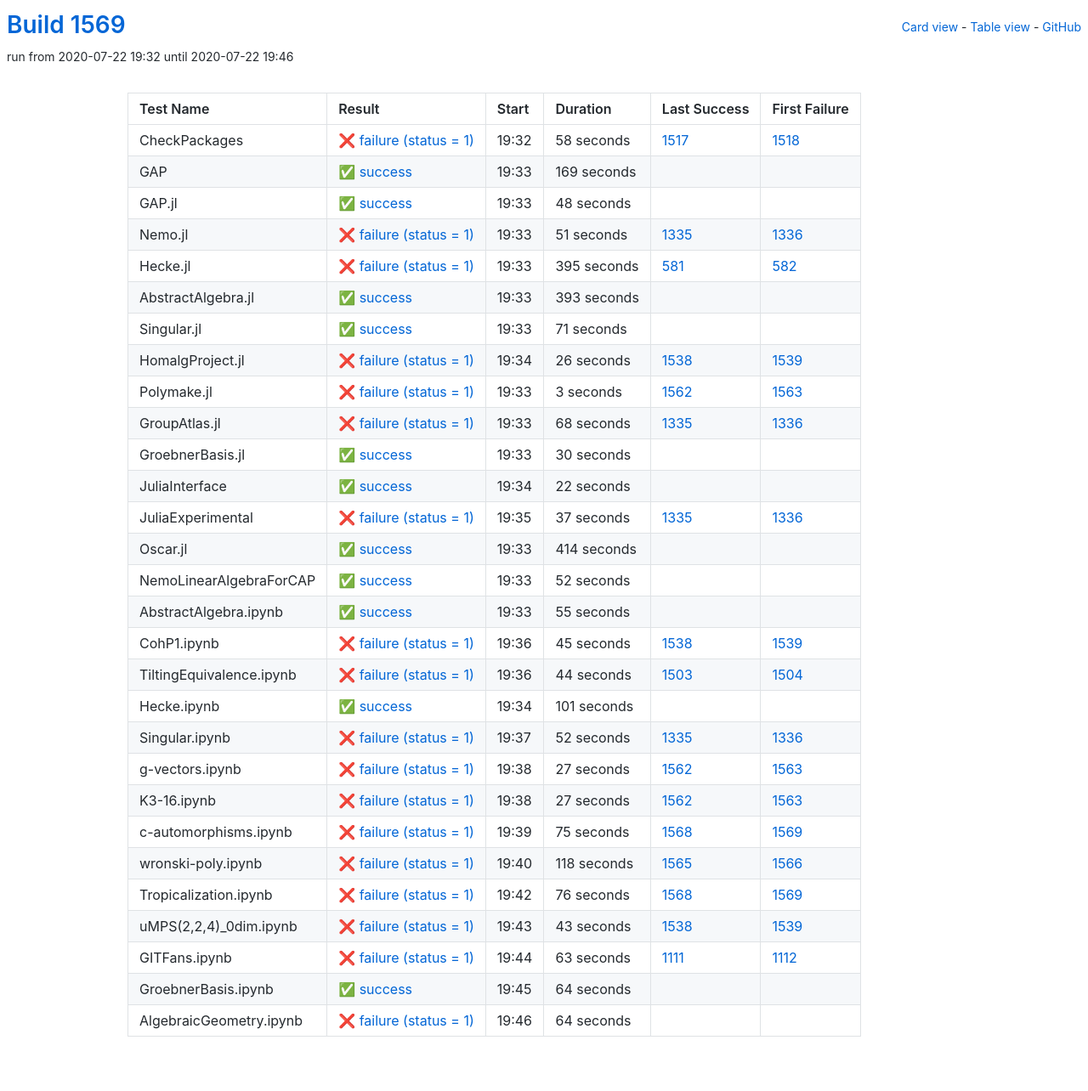
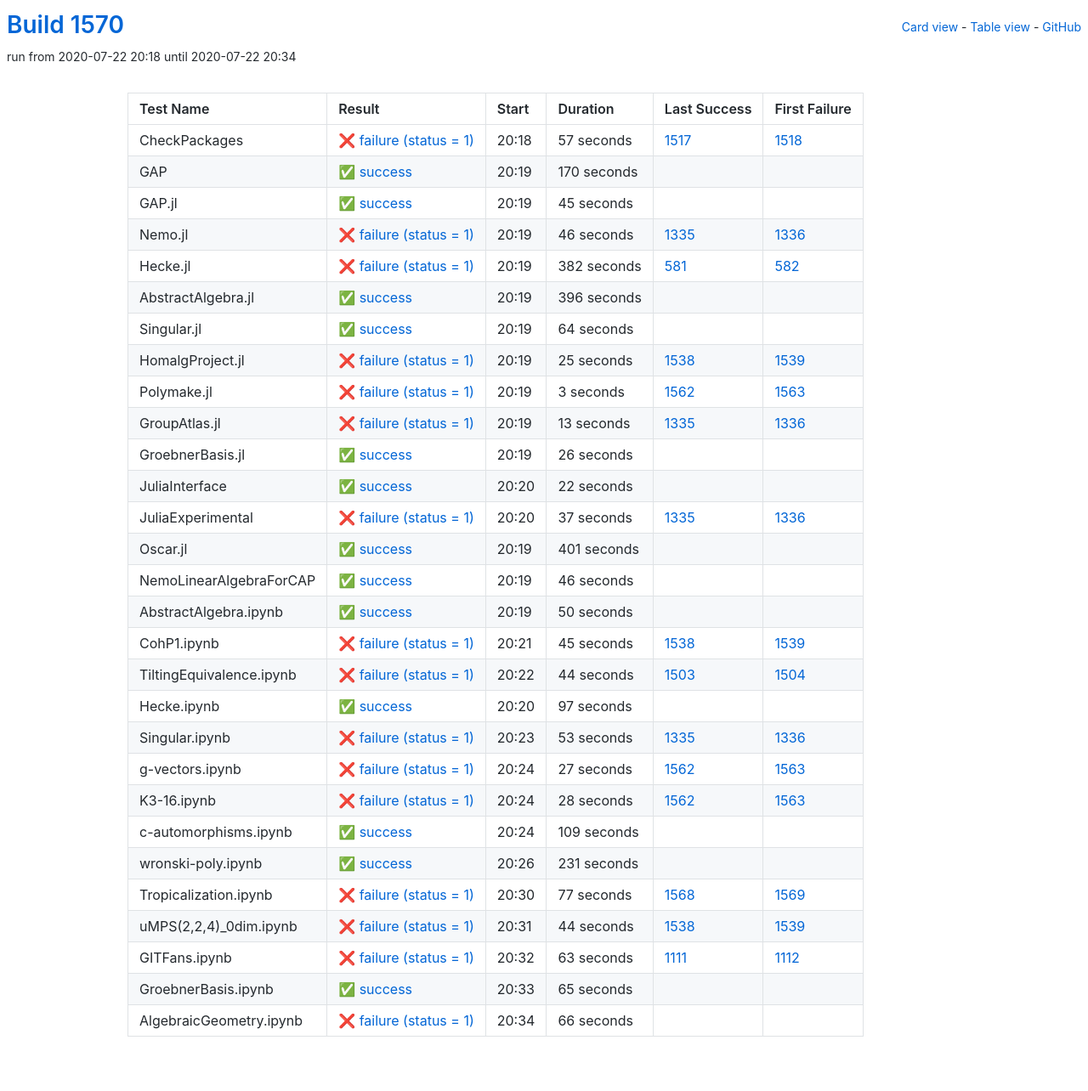
Before and after one commit to oscar-system/oscar-ci-status-1.4, a Jekyll site: the page built from table.html, in a window 1280 px wide. Shown: the whole page at 85% size. Built offline with Jekyll 4.4.1, drawn with Linux system fonts in a browser that asks for light colours.

Commit message:
Build #1570

```diff
--- a/_data/ci.yml
+++ b/_data/ci.yml
@@ -1,6 +1,6 @@
 ---
-build: 1569
-build_url: https://oscarci.mathematik.uni-kl.de/job/oscar-julia-1.4/1569/
+build: 1570
+build_url: https://oscarci.mathematik.uni-kl.de/job/oscar-julia-1.4/1570/
 job: oscar-julia-1.4
 organization: oscar-system
 repo: oscar-ci-status-1.4
@@ -8,104 +8,104 @@ repourl: https://github.com/oscar-system/oscar-ci-status-1.4
 tests:
 - name: CheckPackages
   id: checkpackages
-  log: https://oscarci.mathematik.uni-kl.de/job/oscar-julia-1.4/1569/artifact/logs/build-1569/CheckPackages.log
-  start: 2020-07-22 19:32
+  log: https://oscarci.mathematik.uni-kl.de/job/oscar-julia-1.4/1570/artifact/logs/build-1570/CheckPackages.log
+  start: 2020-07-22 20:18
   success: false
   exitcode: 1
   status: failure
-  duration: 58
+  duration: 57
   last_success: 1517
   last_success_url: https://oscarci.mathematik.uni-kl.de/job/oscar-julia-1.4/1517/
   first_failure: 1518
   first_failure_url: https://oscarci.mathematik.uni-kl.de/job/oscar-julia-1.4/1518/
 - name: GAP
   id: gap
-  log: https://oscarci.mathematik.uni-kl.de/job/oscar-julia-1.4/1569/artifact/logs/build-1569/GAP.log
-  start: 2020-07-22 19:33
+  log: https://oscarci.mathematik.uni-kl.de/job/oscar-julia-1.4/1570/artifact/logs/build-1570/GAP.log
+  start: 2020-07-22 20:19
   success: true
   exitcode: 0
   status: success
-  duration: 169
+  duration: 170
   last_success: false
   last_success_url:
   first_failure: false
   first_failure_url:
 - name: GAP.jl
   id: gap-jl
-  log: https://oscarci.mathematik.uni-kl.de/job/oscar-julia-1.4/1569/artifact/logs/build-1569/GAP.jl.log
-  start: 2020-07-22 19:33
+  log: https://oscarci.mathematik.uni-kl.de/job/oscar-julia-1.4/1570/artifact/logs/build-1570/GAP.jl.log
+  start: 2020-07-22 20:19
   success: true
   exitcode: 0
   status: success
-  duration: 48
+  duration: 45
   last_success: false
   last_success_url:
   first_failure: false
   first_failure_url:
 - name: Nemo.jl
   id: nemo-jl
-  log: https://oscarci.mathematik.uni-kl.de/job/oscar-julia-1.4/1569/artifact/logs/build-1569/Nemo.jl.log
-  start: 2020-07-22 19:33
+  log: https://oscarci.mathematik.uni-kl.de/job/oscar-julia-1.4/1570/artifact/logs/build-1570/Nemo.jl.log
+  start: 2020-07-22 20:19
   success: false
   exitcode: 1
   status: failure
-  duration: 51
+  duration: 46
   last_success: 1335
   last_success_url: https://oscarci.mathematik.uni-kl.de/job/oscar-julia-1.4/1335/
   first_failure: 1336
   first_failure_url: https://oscarci.mathematik.uni-kl.de/job/oscar-julia-1.4/1336/
 - name: Hecke.jl
   id: hecke-jl
-  log: https://oscarci.mathematik.uni-kl.de/job/oscar-julia-1.4/1569/artifact/logs/build-1569/Hecke.jl.log
-  start: 2020-07-22 19:33
+  log: https://oscarci.mathematik.uni-kl.de/job/oscar-julia-1.4/1570/artifact/logs/build-1570/Hecke.jl.log
+  start: 2020-07-22 20:19
   success: false
   exitcode: 1
   status: failure
-  duration: 395
+  duration: 382
   last_success: 581
   last_success_url: https://oscarci.mathematik.uni-kl.de/job/oscar-julia-1.4/581/
   first_failure: 582
   first_failure_url: https://oscarci.mathematik.uni-kl.de/job/oscar-julia-1.4/582/
 - name: AbstractAlgebra.jl
   id: abstractalgebra-jl
-  log: https://oscarci.mathematik.uni-kl.de/job/oscar-julia-1.4/1569/artifact/logs/build-1569/AbstractAlgebra.jl.log
-  start: 2020-07-22 19:33
+  log: https://oscarci.mathematik.uni-kl.de/job/oscar-julia-1.4/1570/artifact/logs/build-1570/AbstractAlgebra.jl.log
+  start: 2020-07-22 20:19
   success: true
   exitcode: 0
   status: success
-  duration: 393
+  duration: 396
   last_success: false
   last_success_url:
   first_failure: false
   first_failure_url:
 - name: Singular.jl
   id: singular-jl
-  log: https://oscarci.mathematik.uni-kl.de/job/oscar-julia-1.4/1569/artifact/logs/build-1569/Singular.jl.log
-  start: 2020-07-22 19:33
+  log: https://oscarci.mathematik.uni-kl.de/job/oscar-julia-1.4/1570/artifact/logs/build-1570/Singular.jl.log
+  start: 2020-07-22 20:19
   success: true
   exitcode: 0
   status: success
-  duration: 71
+  duration: 64
   last_success: false
   last_success_url:
   first_failure: false
   first_failure_url:
 - name: HomalgProject.jl
   id: homalgproject-jl
-  log: https://oscarci.mathematik.uni-kl.de/job/oscar-julia-1.4/1569/artifact/logs/build-1569/HomalgProject.jl.log
-  start: 2020-07-22 19:34
+  log: https://oscarci.mathematik.uni-kl.de/job/oscar-julia-1.4/1570/artifact/logs/build-1570/HomalgProject.jl.log
+  start: 2020-07-22 20:19
   success: false
   exitcode: 1
   status: failure
-  duration: 26
+  duration: 25
   last_success: 1538
   last_success_url: https://oscarci.mathematik.uni-kl.de/job/oscar-julia-1.4/1538/
   first_failure: 1539
   first_failure_url: https://oscarci.mathematik.uni-kl.de/job/oscar-julia-1.4/1539/
 - name: Polymake.jl
   id: polymake-jl
-  log: https://oscarci.mathematik.uni-kl.de/job/oscar-julia-1.4/1569/artifact/logs/build-1569/Polymake.jl.log
-  start: 2020-07-22 19:33
+  log: https://oscarci.mathematik.uni-kl.de/job/oscar-julia-1.4/1570/artifact/logs/build-1570/Polymake.jl.log
+  start: 2020-07-22 20:19
   success: false
   exitcode: 1
   status: failure
@@ -116,32 +116,32 @@ tests:
   first_failure_url: https://oscarci.mathematik.uni-kl.de/job/oscar-julia-1.4/1563/
 - name: GroupAtlas.jl
   id: groupatlas-jl
-  log: https://oscarci.mathematik.uni-kl.de/job/oscar-julia-1.4/1569/artifact/logs/build-1569/GroupAtlas.jl.log
-  start: 2020-07-22 19:33
+  log: https://oscarci.mathematik.uni-kl.de/job/oscar-julia-1.4/1570/artifact/logs/build-1570/GroupAtlas.jl.log
+  start: 2020-07-22 20:19
   success: false
   exitcode: 1
   status: failure
-  duration: 68
+  duration: 13
   last_success: 1335
   last_success_url: https://oscarci.mathematik.uni-kl.de/job/oscar-julia-1.4/1335/
   first_failure: 1336
   first_failure_url: https://oscarci.mathematik.uni-kl.de/job/oscar-julia-1.4/1336/
 - name: GroebnerBasis.jl
   id: groebnerbasis-jl
-  log: https://oscarci.mathematik.uni-kl.de/job/oscar-julia-1.4/1569/artifact/logs/build-1569/GroebnerBasis.jl.log
-  start: 2020-07-22 19:33
+  log: https://oscarci.mathematik.uni-kl.de/job/oscar-julia-1.4/1570/artifact/logs/build-1570/GroebnerBasis.jl.log
+  start: 2020-07-22 20:19
   success: true
   exitcode: 0
   status: success
-  duration: 30
+  duration: 26
   last_success: false
   last_success_url:
   first_failure: false
   first_failure_url:
 - name: JuliaInterface
   id: juliainterface
-  log: https://oscarci.mathematik.uni-kl.de/job/oscar-julia-1.4/1569/artifact/logs/build-1569/JuliaInterface.log
-  start: 2020-07-22 19:34
+  log: https://oscarci.mathematik.uni-kl.de/job/oscar-julia-1.4/1570/artifact/logs/build-1570/JuliaInterface.log
+  start: 2020-07-22 20:20
   success: true
   exitcode: 0
   status: success
@@ -152,8 +152,8 @@ tests:
   first_failure_url:
 - name: JuliaExperimental
   id: juliaexperimental
-  log: https://oscarci.mathematik.uni-kl.de/job/oscar-julia-1.4/1569/artifact/logs/build-1569/JuliaExperimental.log
-  start: 2020-07-22 19:35
+  log: https://oscarci.mathematik.uni-kl.de/job/oscar-julia-1.4/1570/artifact/logs/build-1570/JuliaExperimental.log
+  start: 2020-07-22 20:20
   success: false
   exitcode: 1
   status: failure
@@ -164,44 +164,44 @@ tests:
   first_failure_url: https://oscarci.mathematik.uni-kl.de/job/oscar-julia-1.4/1336/
 - name: Oscar.jl
   id: oscar-jl
-  log: https://oscarci.mathematik.uni-kl.de/job/oscar-julia-1.4/1569/artifact/logs/build-1569/Oscar.jl.log
-  start: 2020-07-22 19:33
+  log: https://oscarci.mathematik.uni-kl.de/job/oscar-julia-1.4/1570/artifact/logs/build-1570/Oscar.jl.log
+  start: 2020-07-22 20:19
   success: true
   exitcode: 0
   status: success
-  duration: 414
+  duration: 401
   last_success: false
   last_success_url:
   first_failure: false
   first_failure_url:
 - name: NemoLinearAlgebraForCAP
   id: nemolinearalgebraforcap
-  log: https://oscarci.mathematik.uni-kl.de/job/oscar-julia-1.4/1569/artifact/logs/build-1569/NemoLinearAlgebraForCAP.log
-  start: 2020-07-22 19:33
+  log: https://oscarci.mathematik.uni-kl.de/job/oscar-julia-1.4/1570/artifact/logs/build-1570/NemoLinearAlgebraForCAP.log
+  start: 2020-07-22 20:19
   success: true
   exitcode: 0
   status: success
-  duration: 52
+  duration: 46
   last_success: false
   last_success_url:
   first_failure: false
   first_failure_url:
 - name: AbstractAlgebra.ipynb
   id: abstractalgebra-ipynb
-  log: https://oscarci.mathematik.uni-kl.de/job/oscar-julia-1.4/1569/artifact/logs/build-1569/AbstractAlgebra.ipynb.log
-  start: 2020-07-22 19:33
+  log: https://oscarci.mathematik.uni-kl.de/job/oscar-julia-1.4/1570/artifact/logs/build-1570/AbstractAlgebra.ipynb.log
+  start: 2020-07-22 20:19
   success: true
   exitcode: 0
   status: success
-  duration: 55
+  duration: 50
   last_success: false
   last_success_url:
   first_failure: false
   first_failure_url:
 - name: CohP1.ipynb
   id: cohp1-ipynb
-  log: https://oscarci.mathematik.uni-kl.de/job/oscar-julia-1.4/1569/artifact/logs/build-1569/CohP1.ipynb.log
-  start: 2020-07-22 19:36
+  log: https://oscarci.mathematik.uni-kl.de/job/oscar-julia-1.4/1570/artifact/logs/build-1570/CohP1.ipynb.log
+  start: 2020-07-22 20:21
   success: false
   exitcode: 1
   status: failure
@@ -212,8 +212,8 @@ tests:
   first_failure_url: https://oscarci.mathematik.uni-kl.de/job/oscar-julia-1.4/1539/
 - name: TiltingEquivalence.ipynb
   id: tiltingequivalence-ipynb
-  log: https://oscarci.mathematik.uni-kl.de/job/oscar-julia-1.4/1569/artifact/logs/build-1569/TiltingEquivalence.ipynb.log
-  start: 2020-07-22 19:36
+  log: https://oscarci.mathematik.uni-kl.de/job/oscar-julia-1.4/1570/artifact/logs/build-1570/TiltingEquivalence.ipynb.log
+  start: 2020-07-22 20:22
   success: false
   exitcode: 1
   status: failure
@@ -224,32 +224,32 @@ tests:
   first_failure_url: https://oscarci.mathematik.uni-kl.de/job/oscar-julia-1.4/1504/
 - name: Hecke.ipynb
   id: hecke-ipynb
-  log: https://oscarci.mathematik.uni-kl.de/job/oscar-julia-1.4/1569/artifact/logs/build-1569/Hecke.ipynb.log
-  start: 2020-07-22 19:34
+  log: https://oscarci.mathematik.uni-kl.de/job/oscar-julia-1.4/1570/artifact/logs/build-1570/Hecke.ipynb.log
+  start: 2020-07-22 20:20
   success: true
   exitcode: 0
   status: success
-  duration: 101
+  duration: 97
   last_success: false
   last_success_url:
   first_failure: false
   first_failure_url:
 - name: Singular.ipynb
   id: singular-ipynb
-  log: https://oscarci.mathematik.uni-kl.de/job/oscar-julia-1.4/1569/artifact/logs/build-1569/Singular.ipynb.log
-  start: 2020-07-22 19:37
+  log: https://oscarci.mathematik.uni-kl.de/job/oscar-julia-1.4/1570/artifact/logs/build-1570/Singular.ipynb.log
+  start: 2020-07-22 20:23
   success: false
   exitcode: 1
   status: failure
-  duration: 52
+  duration: 53
   last_success: 1335
   last_success_url: https://oscarci.mathematik.uni-kl.de/job/oscar-julia-1.4/1335/
   first_failure: 1336
   first_failure_url: https://oscarci.mathematik.uni-kl.de/job/oscar-julia-1.4/1336/
 - name: g-vectors.ipynb
   id: g-vectors-ipynb
-  log: https://oscarci.mathematik.uni-kl.de/job/oscar-julia-1.4/1569/artifact/logs/build-1569/g-vectors.ipynb.log
-  start: 2020-07-22 19:38
+  log: https://oscarci.mathematik.uni-kl.de/job/oscar-julia-1.4/1570/artifact/logs/build-1570/g-vectors.ipynb.log
+  start: 2020-07-22 20:24
   success: false
   exitcode: 1
   status: failure
@@ -260,68 +260,68 @@ tests:
   first_failure_url: https://oscarci.mathematik.uni-kl.de/job/oscar-julia-1.4/1563/
 - name: K3-16.ipynb
   id: k3-16-ipynb
-  log: https://oscarci.mathematik.uni-kl.de/job/oscar-julia-1.4/1569/artifact/logs/build-1569/K3-16.ipynb.log
-  start: 2020-07-22 19:38
+  log: https://oscarci.mathematik.uni-kl.de/job/oscar-julia-1.4/1570/artifact/logs/build-1570/K3-16.ipynb.log
+  start: 2020-07-22 20:24
   success: false
   exitcode: 1
   status: failure
-  duration: 27
+  duration: 28
   last_success: 1562
   last_success_url: https://oscarci.mathematik.uni-kl.de/job/oscar-julia-1.4/1562/
   first_failure: 1563
   first_failure_url: https://oscarci.mathematik.uni-kl.de/job/oscar-julia-1.4/1563/
 - name: c-automorphisms.ipynb
   id: c-automorphisms-ipynb
-  log: https://oscarci.mathematik.uni-kl.de/job/oscar-julia-1.4/1569/artifact/logs/build-1569/c-automorphisms.ipynb.log
-  start: 2020-07-22 19:39
+  log: https://oscarci.mathematik.uni-kl.de/job/oscar-julia-1.4/1570/artifact/logs/build-1570/c-automorphisms.ipynb.log
+  start: 2020-07-22 20:24
+  success: true
+  exitcode: 0
+  status: success
+  duration: 109
+  last_success: false
+  last_success_url:
+  first_failure: false
+  first_failure_url:
+- name: wronski-poly.ipynb
+  id: wronski-poly-ipynb
+  log: https://oscarci.mathematik.uni-kl.de/job/oscar-julia-1.4/1570/artifact/logs/build-1570/wronski-poly.ipynb.log
+  start: 2020-07-22 20:26
+  success: true
+  exitcode: 0
+  status: success
+  duration: 231
+  last_success: false
+  last_success_url:
+  first_failure: false
+  first_failure_url:
+- name: Tropicalization.ipynb
+  id: tropicalization-ipynb
+  log: https://oscarci.mathematik.uni-kl.de/job/oscar-julia-1.4/1570/artifact/logs/build-1570/Tropicalization.ipynb.log
+  start: 2020-07-22 20:30
   success: false
   exitcode: 1
   status: failure
-  duration: 75
-  last_success: 1568
-  last_success_url: https://oscarci.mathematik.uni-kl.de/job/oscar-julia-1.4/1568/
-  first_failure: 1569
-  first_failure_url: https://oscarci.mathematik.uni-kl.de/job/oscar-julia-1.4/1569/
-- name: wronski-poly.ipynb
-  id: wronski-poly-ipynb
-  log: https://oscarci.mathematik.uni-kl.de/job/oscar-julia-1.4/1569/artifact/logs/build-1569/wronski-poly.ipynb.log
-  start: 2020-07-22 19:40
-  success: false
-  exitcode: 1
-  status: failure
-  duration: 118
-  last_success: 1565
-  last_success_url: https://oscarci.mathematik.uni-kl.de/job/oscar-julia-1.4/1565/
-  first_failure: 1566
-  first_failure_url: https://oscarci.mathematik.uni-kl.de/job/oscar-julia-1.4/1566/
-- name: Tropicalization.ipynb
-  id: tropicalization-ipynb
-  log: https://oscarci.mathematik.uni-kl.de/job/oscar-julia-1.4/1569/artifact/logs/build-1569/Tropicalization.ipynb.log
-  start: 2020-07-22 19:42
-  success: false
-  exitcode: 1
-  status: failure
-  duration: 76
+  duration: 77
   last_success: 1568
   last_success_url: https://oscarci.mathematik.uni-kl.de/job/oscar-julia-1.4/1568/
   first_failure: 1569
   first_failure_url: https://oscarci.mathematik.uni-kl.de/job/oscar-julia-1.4/1569/
 - name: uMPS(2,2,4)_0dim.ipynb
   id: umps-2-2-4-0dim-ipynb
-  log: https://oscarci.mathematik.uni-kl.de/job/oscar-julia-1.4/1569/artifact/logs/build-1569/uMPS-2-2-4-_0dim.ipynb.log
-  start: 2020-07-22 19:43
+  log: https://oscarci.mathematik.uni-kl.de/job/oscar-julia-1.4/1570/artifact/logs/build-1570/uMPS-2-2-4-_0dim.ipynb.log
+  start: 2020-07-22 20:31
   success: false
   exitcode: 1
   status: failure
-  duration: 43
+  duration: 44
   last_success: 1538
   last_success_url: https://oscarci.mathematik.uni-kl.de/job/oscar-julia-1.4/1538/
   first_failure: 1539
   first_failure_url: https://oscarci.mathematik.uni-kl.de/job/oscar-julia-1.4/1539/
 - name: GITFans.ipynb
   id: gitfans-ipynb
-  log: https://oscarci.mathematik.uni-kl.de/job/oscar-julia-1.4/1569/artifact/logs/build-1569/GITFans.ipynb.log
-  start: 2020-07-22 19:44
+  log: https://oscarci.mathematik.uni-kl.de/job/oscar-julia-1.4/1570/artifact/logs/build-1570/GITFans.ipynb.log
+  start: 2020-07-22 20:32
   success: false
   exitcode: 1
   status: failure
@@ -332,24 +332,24 @@ tests:
   first_failure_url: https://oscarci.mathematik.uni-kl.de/job/oscar-julia-1.4/1112/
 - name: GroebnerBasis.ipynb
   id: groebnerbasis-ipynb
-  log: https://oscarci.mathematik.uni-kl.de/job/oscar-julia-1.4/1569/artifact/logs/build-1569/GroebnerBasis.ipynb.log
-  start: 2020-07-22 19:45
+  log: https://oscarci.mathematik.uni-kl.de/job/oscar-julia-1.4/1570/artifact/logs/build-1570/GroebnerBasis.ipynb.log
+  start: 2020-07-22 20:33
   success: true
   exitcode: 0
   status: success
-  duration: 64
+  duration: 65
   last_success: false
   last_success_url:
   first_failure: false
   first_failure_url:
 - name: AlgebraicGeometry.ipynb
   id: algebraicgeometry-ipynb
-  log: https://oscarci.mathematik.uni-kl.de/job/oscar-julia-1.4/1569/artifact/logs/build-1569/AlgebraicGeometry.ipynb.log
-  start: 2020-07-22 19:46
+  log: https://oscarci.mathematik.uni-kl.de/job/oscar-julia-1.4/1570/artifact/logs/build-1570/AlgebraicGeometry.ipynb.log
+  start: 2020-07-22 20:34
   success: false
   exitcode: 1
   status: failure
-  duration: 64
+  duration: 66
   last_success: false
   last_success_url:
   first_failure: false
```
Also changed, not shown: README.md.
